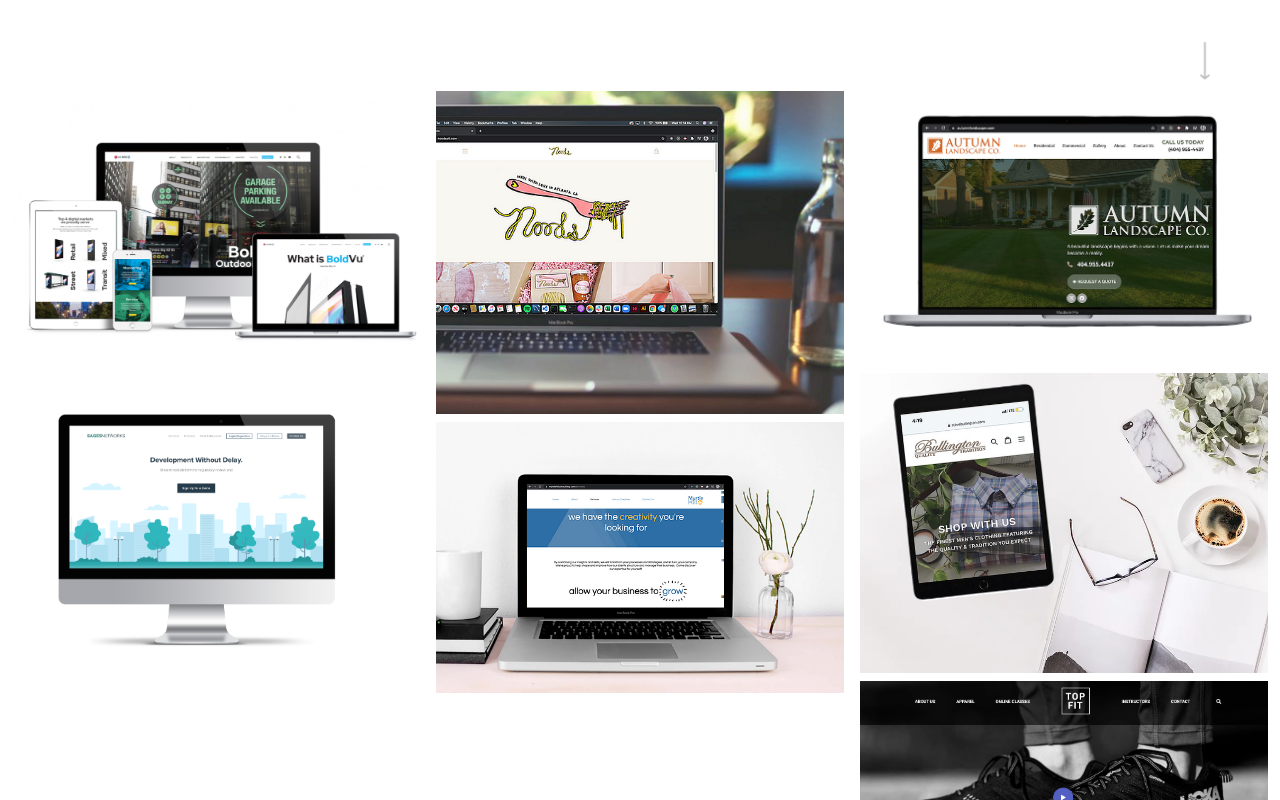
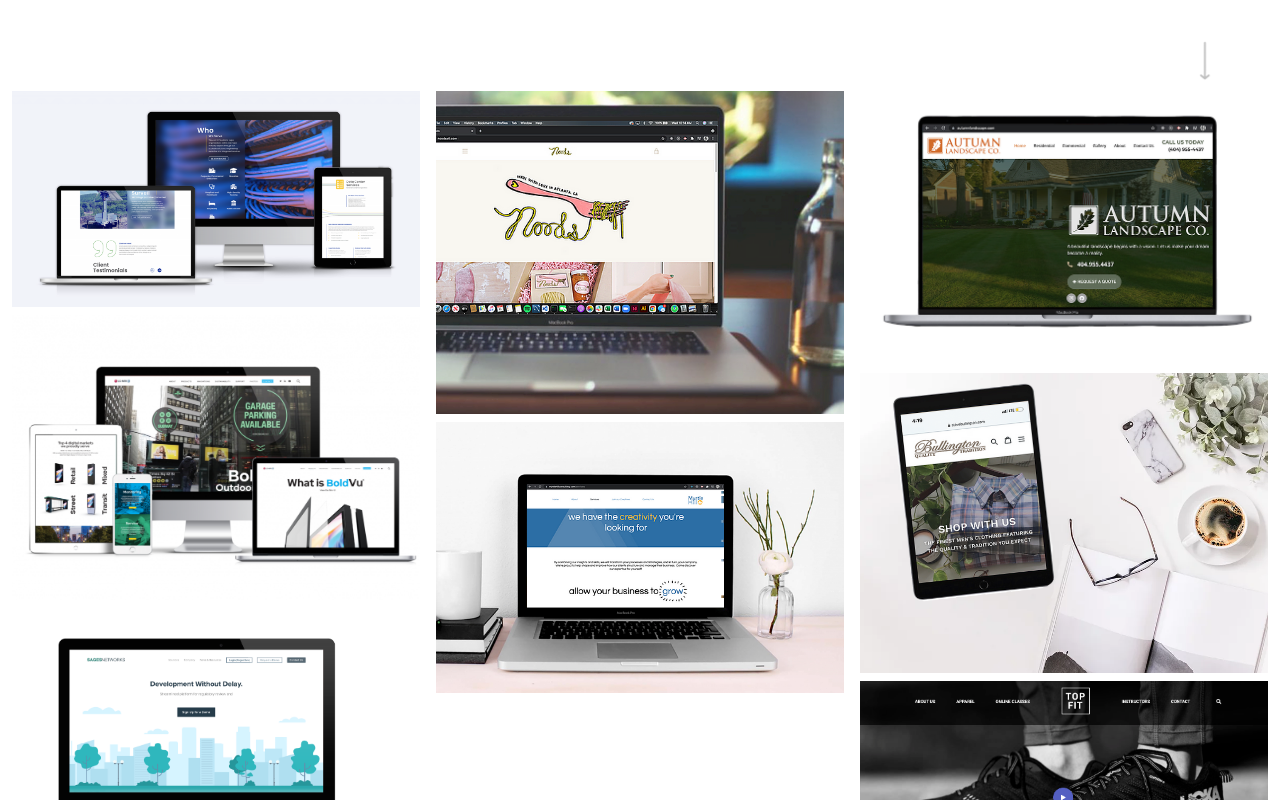
Before and after one commit to emilyjwilbur/port, a React (Create React App) app: page / in a window 1280 px wide. Shown: the part 709-1509 px from the top of the page. Built offline with nearby package versions, Linux system fonts and the light colour scheme; a web font is replaced by a local one.

Commit message:
telecom added to gallery

```diff
--- a/src/components/Gallery.js
+++ b/src/components/Gallery.js
@@ -7,12 +7,18 @@ import Img4 from '../assets/images/bullington.png';
 import Img5 from '../assets/images/topfit.png';
 import Img6 from '../assets/images/LGMRI.png';
 import Img7 from '../assets/images/sages.png';
+import Img8 from '../assets/images/telecom.png'
 
 
 
 export default function Gallery(){
 
     let data = [
+        {
+
+            id: 8,
+            imgSrc: Img8,
+        },
         {
 
             id: 6,
```
Also changed, not shown: src/assets/images/telecom.png (added).
